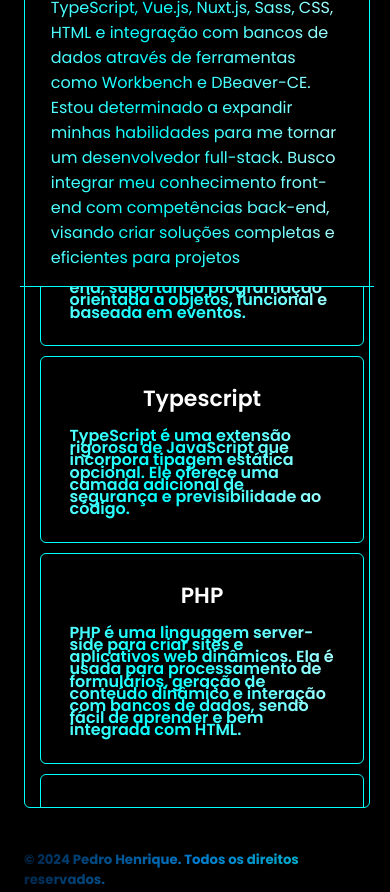
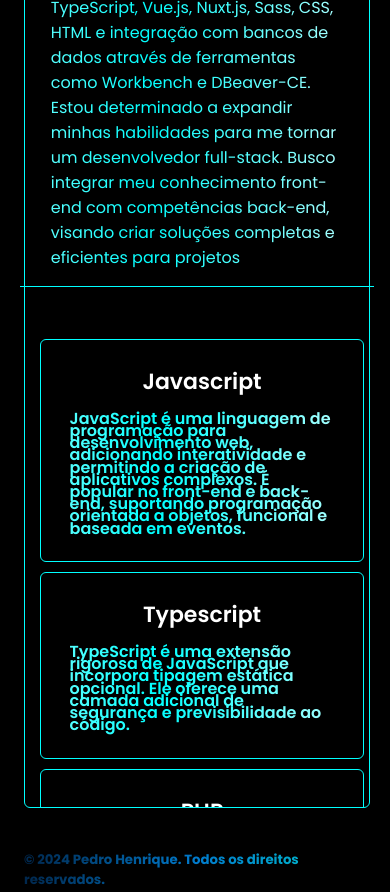
Before and after one commit to PedroHRFerreira/portfolio, a Nuxt app: page / in a window 390 px wide. Shown: the part 1500-2392 px from the top of the page. Built offline with nearby package versions, Linux system fonts and the light colour scheme; a web font is replaced by a local one.

Commit message:
fix: :bug: Ajuste

```diff
--- a/components/organisms/profile/styles.module.scss
+++ b/components/organisms/profile/styles.module.scss
@@ -90,6 +90,7 @@
       height: 500px;
       border-left: 1px solid aqua;
       padding: 10px;
+
       @media (max-width: 686px) {
         border-left: none;
         border-top: 1px solid aqua;
@@ -97,6 +98,18 @@
         @include flex(center, column);
         &__cards:first-child {
           margin-top: 73rem;
+        }
+      }
+
+      @media (max-width: 516px) {
+        &__cards:first-child {
+          margin-top: 90rem;
+        }
+      }
+
+      @media (max-width: 403px) {
+        &__cards:first-child {
+          margin-top: 100rem;
         }
       }
 
```
